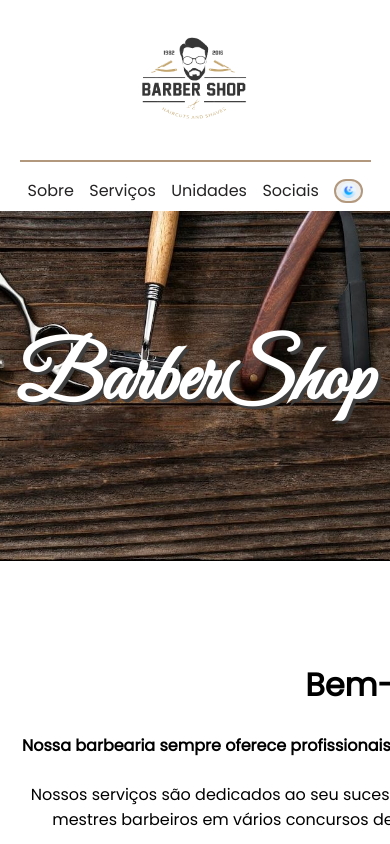
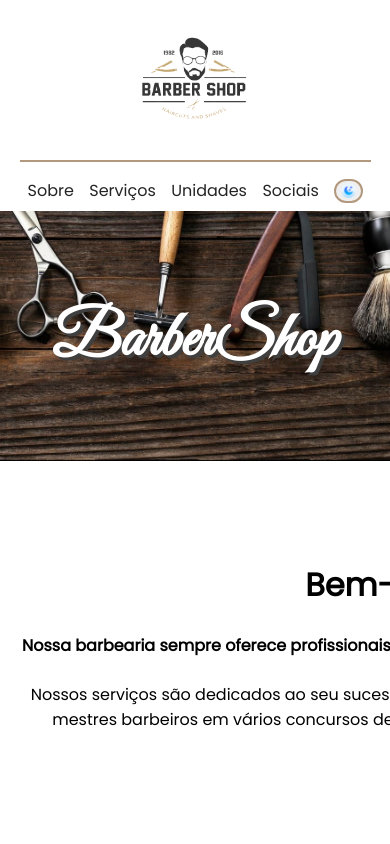
Before and after one commit to denervalspelizario/BarberShop-react-sass, a React (Vite) app in the folder barberShop/: page / in a window 390 px wide. Shown: the top 844 px of the page. Built offline with nearby package versions, Linux system fonts and the light colour scheme.

Commit message:
update projeto barbershop termino responsividade section banner

```diff
--- a/barberShop/src/componentes/Banner.jsx
+++ b/barberShop/src/componentes/Banner.jsx
@@ -3,9 +3,9 @@ import '../styles/componentes/Banner.sass'
 
 function Banner()  {
   return (
-    <header className='banner__container'>
+    <section className='banner__container'>
         <h1>BarberShop</h1>
-    </header>
+    </section>
   )
 }
 
--- a/barberShop/src/styles/_mixins.sass
+++ b/barberShop/src/styles/_mixins.sass
@@ -18,7 +18,7 @@
 
 @mixin banner-text
     text-align: center
-    font-size: 5rem
+    font-size: 8rem
     position: relative
     top: 120px
     text-shadow: 3px 3px #3f3f3f
--- a/barberShop/src/styles/componentes/Banner.sass
+++ b/barberShop/src/styles/componentes/Banner.sass
@@ -8,5 +8,17 @@
     background-repeat: no-repeat
     height: 350px
 
+    @include mixins.mobile
+        height: 250px
+    @include mixins.tablet
+        height: 300px
+
+
     h1
         @include mixins.banner-text
+        @include mixins.mobile
+            font-size: 4rem
+            top: 90px
+        @include mixins.tablet
+            top: 100px
+            font-size: 6rem
```
